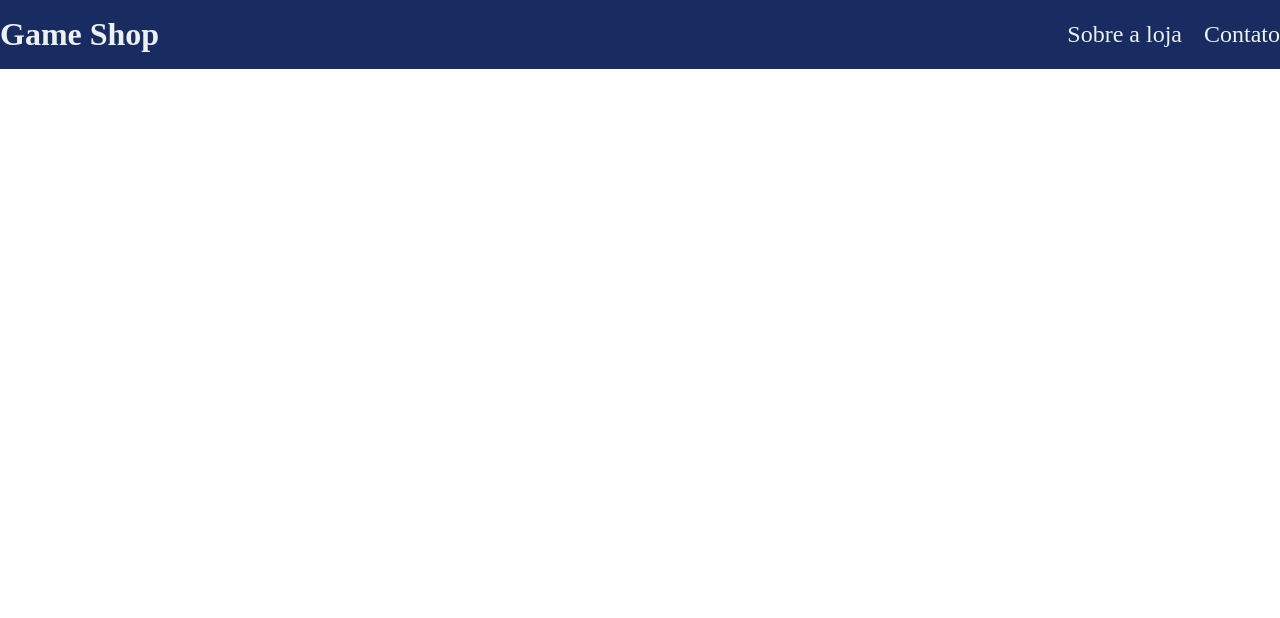
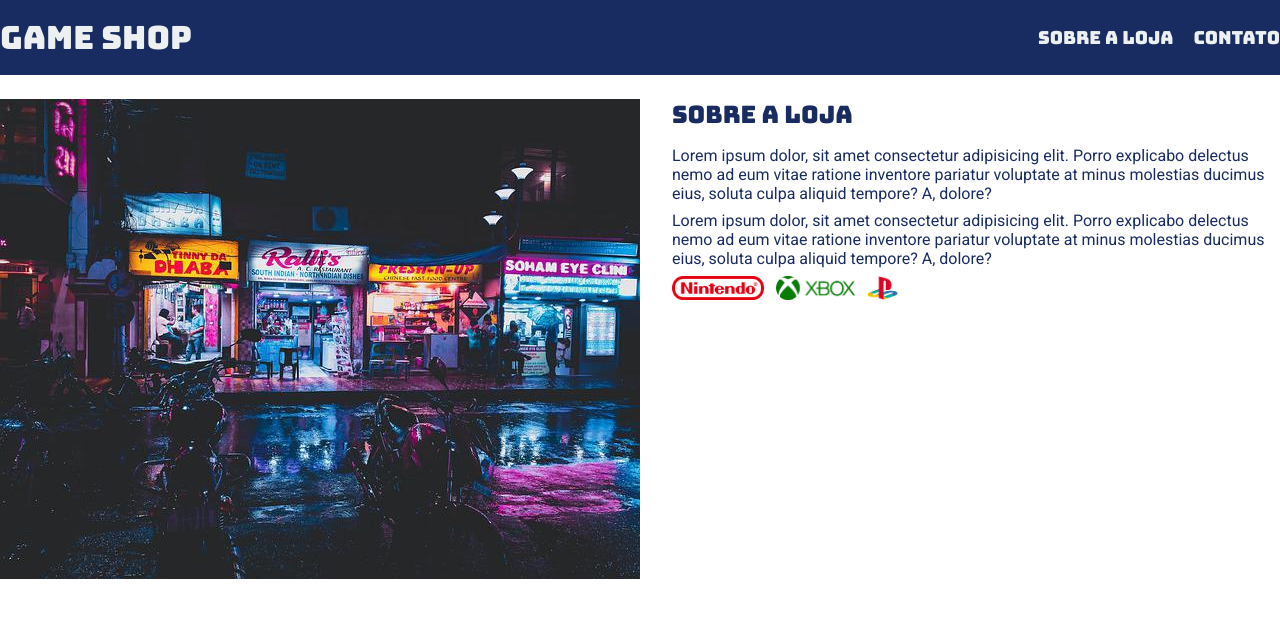
Before and after one commit to andrezinhu/EBAC-Projeto-1---Game-Shop, a plain HTML site: page Project/index.html in a window 1280 px wide. Drawn offline with Linux system fonts and the light colour scheme.

Commit message:
add section about

```diff
--- a/Project/index.html
+++ b/Project/index.html
@@ -5,6 +5,10 @@
     <meta name="viewport" content="width=device-width, initial-scale=1.0">
     <title>Game Shop - A Sua Loja De Games</title>
     <link rel="stylesheet" href="./main.css">
+    <link rel="preconnect" href="https://fonts.googleapis.com">
+<link rel="preconnect" href="https://fonts.gstatic.com" crossorigin>
+<link href="https://fonts.googleapis.com/css2?family=Poppins:ital,wght@0,100;0,200;0,300;0,400;0,500;0,600;0,700;0,800;0,900;1,100;1,200;1,300;1,400;1,500;1,600;1,700;1,800;1,900&family=Roboto&display=swap" rel="stylesheet">
+<link href="https://fonts.googleapis.com/css2?family=Bungee&family=Poppins&family=Roboto&display=swap" rel="stylesheet">
 </head>
 <body>
     <header>
@@ -19,8 +23,33 @@
                         <a href="#">Contato</a>
                     </li>
                 </ul>
-        </nav>
+            </nav>
         </div>
     </header>
+    <section id = "about">
+        <div class="container">
+            <img class = "store-front" src="./images/loja.jpg" alt="Foto da Loja">
+            <div class = >
+                <h2>Sobre a Loja</h2>
+            <p>
+                Lorem ipsum dolor, sit amet consectetur adipisicing
+                elit. Porro explicabo delectus nemo ad eum vitae ratione
+                inventore pariatur voluptate at minus molestias ducimus
+                eius, soluta culpa aliquid tempore? A, dolore?
+            </p>
+            <p>
+                Lorem ipsum dolor, sit amet consectetur adipisicing
+                elit. Porro explicabo delectus nemo ad eum vitae ratione
+                inventore pariatur voluptate at minus molestias ducimus
+                eius, soluta culpa aliquid tempore? A, dolore?
+            </p>
+            <ul class="brands-list">
+                <li><img src="./images/nintendo.png" alt="Logo da Nintendo"></li>
+                <li><img src="./images/xbox.png" alt="Logo da Xbox"></li>
+                <li><img src="./images/playstation.png" alt="Logo da Playstation"></li>
+            </ul>
+            </div>
+        </div>
+    </section>
 </body>
 </html>
--- a/Project/main.css
+++ b/Project/main.css
@@ -2,6 +2,15 @@
     margin: 0;
     padding: 0;
     box-sizing: border-box;
+}
+
+header,
+section h2{
+    font-family: 'Bungee', sans-serif;
+}
+
+body{
+    font-family: 'Roboto', sans-serif;
 }
 
 header{
@@ -10,17 +19,24 @@ header{
     color: #ecf0f1;
 }
 
+header h1,
+section h2{
+    font-weight: normal;
+}
+
 header nav li{
     display: inline;
     margin-left: 16px;
-    font-size: 24px;
+    font-size: 18px;
 }
 
 header nav li a{
     color: #ecf0f1;
     text-decoration: none;
 }
-header .container{
+
+header .container,
+section .container{
     display: flex;
     align-items: center;
     justify-content: space-between;
@@ -29,5 +45,39 @@ header .container{
 .container{
     max-width: 1280px;
     width: 100%;
-    margin: 0 auto
+    margin: 0 auto;
 }
+
+.brands-list li{
+    display: inline;
+    margin-right: 8px;
+}
+
+.brands-list img{
+    height: 24px;
+}
+
+section{
+    padding: 24px 0;
+    color: #182c61;
+}
+
+section .container{
+    align-items: flex-start;
+}
+
+section h2{
+    margin-bottom: 16px;
+}
+
+section{
+    color: #182c61;
+}
+
+section p{
+    margin-bottom: 8px;
+}
+
+.store-front{
+    margin-right: 32px;
+}
```
Also changed, not shown: Project/images/instagram.png (deleted).
